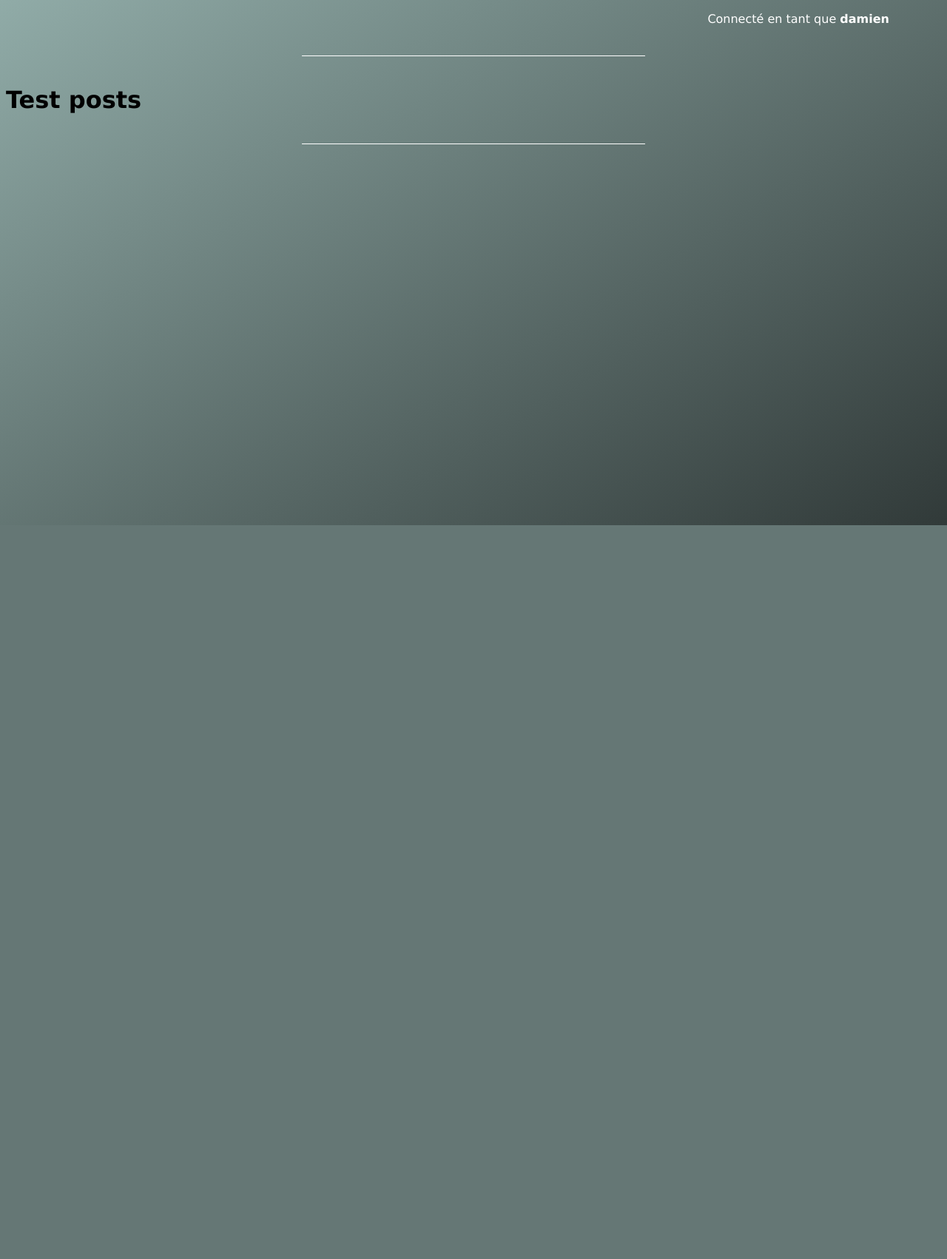
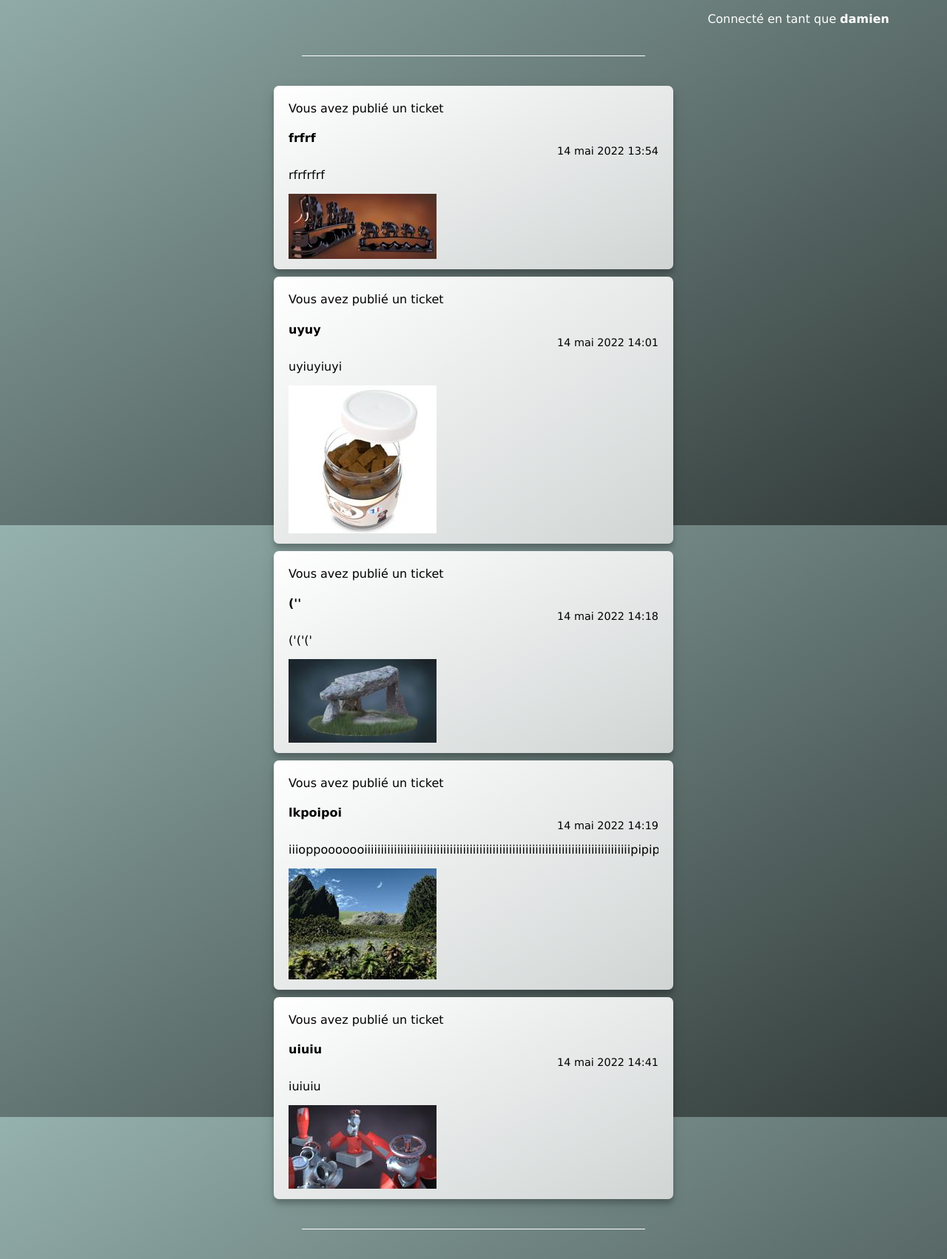
Before and after one commit to DamienZeh/LITReview, a Django app: page /ticket_and_review/posts/ in a window 1280 px wide. Shown: the part 90-1792 px from the top of the page at 74% size. Before the commit the page ends 800 px from the top, so only its background shows below. Run offline with Django 4.2, Linux system fonts and the light colour scheme; a user stored in the database is signed in; data comes from the database, SQL or seed files in the repository; both versions use the stored data as it was after the commit.

Commit message:
contenu de posts.html

```diff
--- a/bookreviews/settings.py
+++ b/bookreviews/settings.py
@@ -130,7 +130,6 @@ STATICFILES_DIRS = [
 
 DEFAULT_AUTO_FIELD = 'django.db.models.BigAutoField'
 
-
 LOGIN_URL = 'login'
 LOGIN_REDIRECT_URL = 'flux'
 
--- a/ticket_and_review/forms.py
+++ b/ticket_and_review/forms.py
@@ -16,6 +16,10 @@ class PhotoForm(forms.ModelForm):
 
 
 class BlogForm(forms.ModelForm):
+    title = forms.CharField(widget=forms.TextInput(attrs={'class': 'form-control',
+                           'placeholder': 'Titre du livre + auteur'}))
+    description = forms.CharField(required=False, widget=forms.Textarea(attrs={'class': 'form-control',
+                           'placeholder': 'Pas obligatoire pour une demande.'}))
     edit_blog = forms.BooleanField(widget=forms.HiddenInput, initial=True)
 
     class Meta:
--- a/ticket_and_review/static/ticket_and_review/style.css
+++ b/ticket_and_review/static/ticket_and_review/style.css
@@ -134,10 +134,12 @@ nav {
 .post .date {
     text-align: right;
     margin: 0;
-    font-size: 1em;
+    margin-bottom: 15px;
+    font-size: 0.9em;
 }
 .post .content {
     margin-top: 0px;
+    overflow: hidden;
 }
 .post h4 {
     margin-bottom: 0;
--- a/ticket_and_review/templates/ticket_and_review/posts.html
+++ b/ticket_and_review/templates/ticket_and_review/posts.html
@@ -1,9 +1,21 @@
 {% extends 'ticket_and_review/base.html' %}
 {% block content %}
-<h1>Test posts</h1>
 
 <form method="post">
     {% csrf_token %}
-     {{ form.as_p }}
+     <div class="grid-container">
+        {% for blog in blogs %}
+             {% if blog.author == request.user %}
+                <div class="post">
+                        <p>Vous avez publié un ticket</p>
+                        <h4>{{ blog.title }}</h4>
+                        <p class="date">{{ blog.date_created }}</p>
+                        <p class="content">{{ blog.description | safe }}</p>
+                        <img src="{{ blog.photo.image.url }}">
+                </div>
+             {% endif %}
+
+        {% endfor %}
+    </div>
 </form>
 {% endblock content %}
--- a/ticket_and_review/views.py
+++ b/ticket_and_review/views.py
@@ -11,10 +11,15 @@ def view_blog(request, blog_id):
     blog = get_object_or_404(Blog, id=blog_id)
     return render(request, 'ticket_and_review/view_blog.html', {'blog': blog})
 
-@login_required #permet d'interdire l'accès, si on est pas connecté
+@login_required
 def flux_page(request):
     blogs = Blog.objects.all()
     return render(request, 'ticket_and_review/flux.html', context={'blogs': blogs})
+
+@login_required
+def posts_page(request):
+    blogs = Blog.objects.all()
+    return render(request, 'ticket_and_review/posts.html', context={'blogs': blogs})
 
 @login_required
 def photo_upload(request):
@@ -52,12 +57,7 @@ def blog_and_photo_upload(request):
         }
     return render(request, 'ticket_and_review/create_blog_post.html', context=context)
 
-@login_required #permet d'interdire l'accès, si on est pas connecté
-def posts_page(request):
-    form = None
-    return render(request, 'ticket_and_review/posts.html', context={'form': form})
-
-@login_required #permet d'interdire l'accès, si on est pas connecté
+@login_required
 def subscription_page(request):
     form = None
     return render(request, 'ticket_and_review/abonnements.html', context={'form': form})
```
Also changed, not shown: ticket_and_review/templates/ticket_and_review/flux.html (+9 -5 lines), db.sqlite3, media/Dolmen.jpg (added), media/Dolmen2_JFzwgEa.jpg (added), media/Friandise_200gr_agneau_vue_02_xKOXU5m.jpg (added), media/ampli_vox_1.jpg (added), media/carton.png (added), media/dragon_ball_0000.png (added), media/extincteur_A7Epe9p.jpg (added), media/sac_1kg_agneau_dRL2QLS.jpg (added), media/vaisseau.jpg (added), ticket_and_review/migrations/0011_alter_blog_description_alter_blog_title_and_more.py (added).
